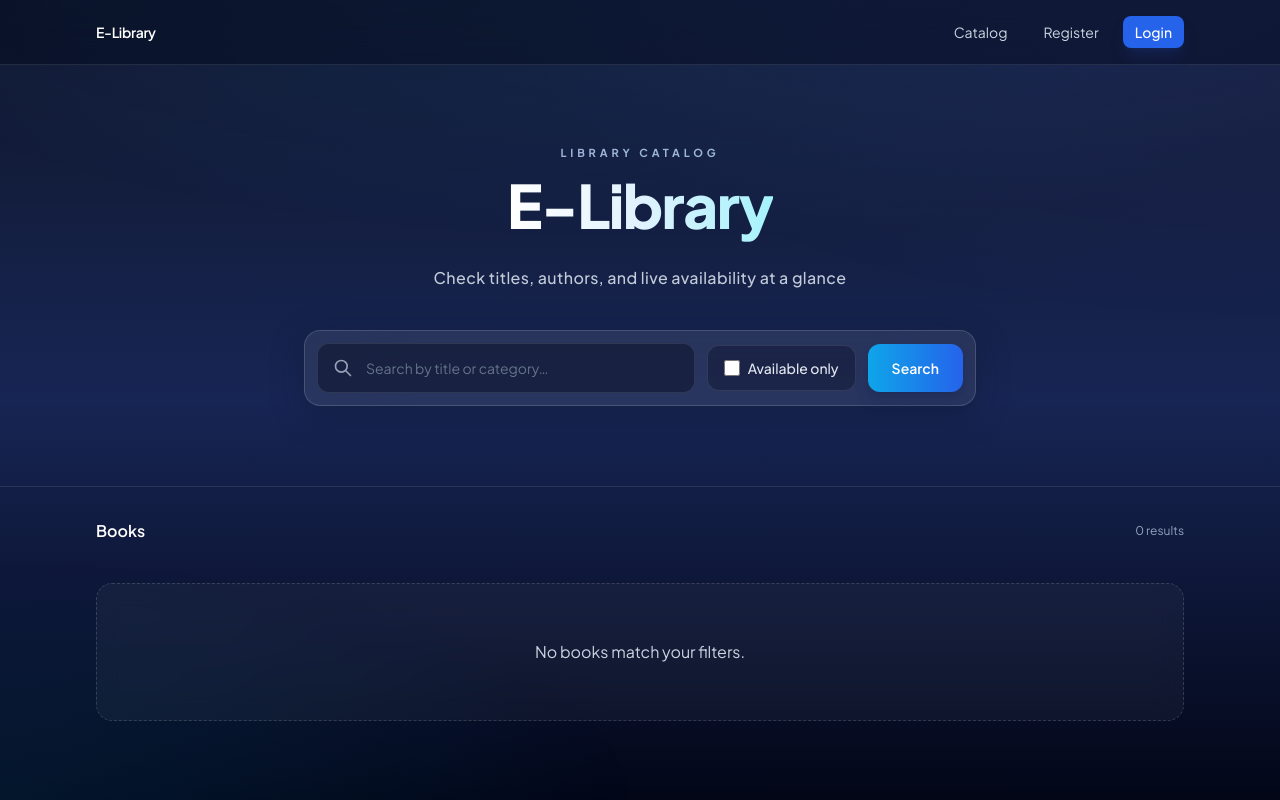
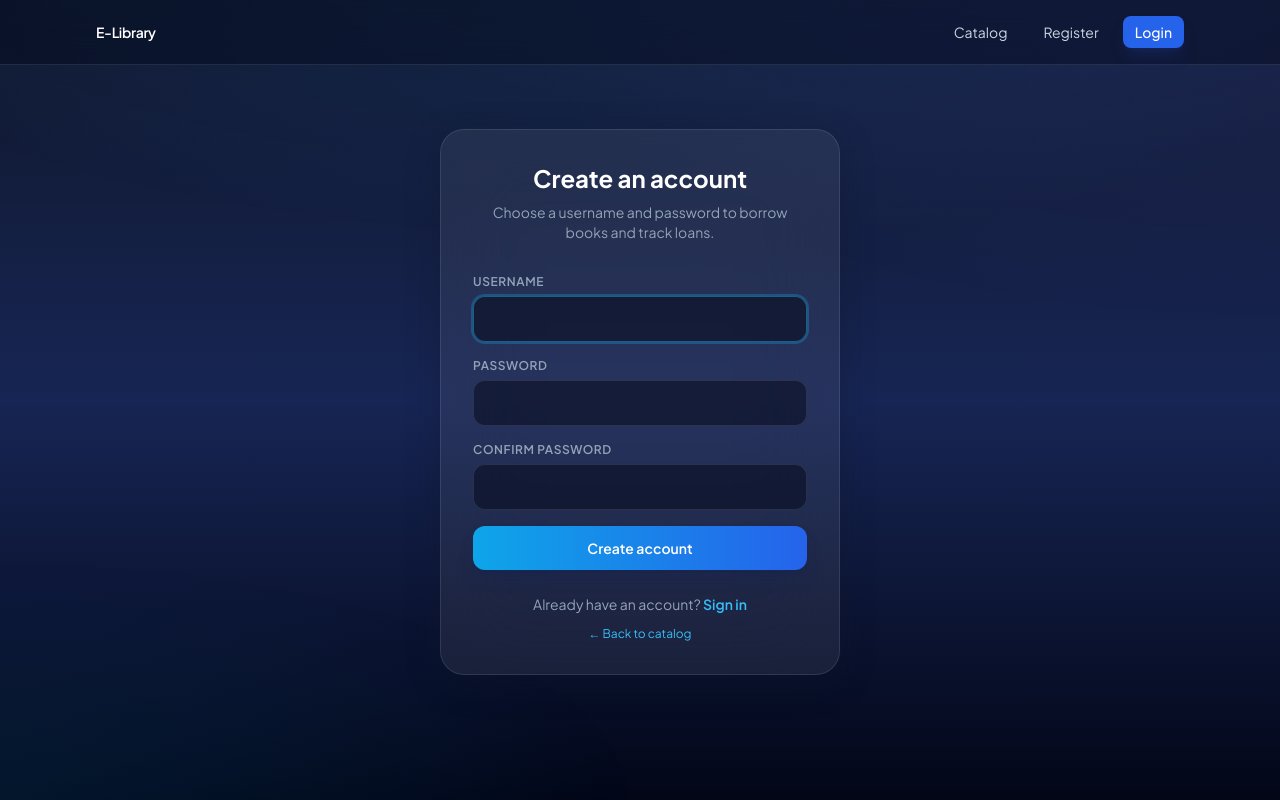
Before and after one commit to tarun-102/E-library, a Django app: page /accounts/register/ in a window 1280 px wide. Run offline with Django 5.2, Linux system fonts and the light colour scheme; some libraries are stand-ins or nearby versions.

Commit message:
error fix setings.py

```diff
--- a/library/templates/registration/register.html
+++ b/library/templates/registration/register.html
@@ -1,127 +1,54 @@
 {% extends "base.html" %}
+{% block title %}Register — E-Library{% endblock %}
+{% block content %}
+<main class="mx-auto flex min-h-[70vh] max-w-md flex-col justify-center px-4 py-16 sm:px-6">
+    <div class="rounded-3xl border border-white/10 bg-white/[0.07] p-8 shadow-glass backdrop-blur-2xl">
+        <h1 class="text-center text-2xl font-bold text-white">Create an account</h1>
+        <p class="mt-2 text-center text-sm text-slate-400">Choose a username and password to borrow books and track loans.</p>
 
-{% block title %}Catalog — E-Library{% endblock %}
+        {% if form.non_field_errors %}
+        <div class="mt-4 space-y-1 rounded-xl border border-rose-500/30 bg-rose-500/10 px-3 py-2 text-center text-sm text-rose-100">
+            {% for err in form.non_field_errors %}
+            <p>{{ err }}</p>
+            {% endfor %}
+        </div>
+        {% endif %}
 
-{% block extra_head %}
-<style>
-    @keyframes floaty {
-        0%, 100% { transform: translateY(0); }
-        50% { transform: translateY(-10px); }
-    }
-    .animate-floaty {
-        animation: floaty 5s ease-in-out infinite;
-    }
-    .animate-floaty-delay {
-        animation: floaty 5.8s ease-in-out infinite;
-        animation-delay: 0.4s;
-    }
-</style>
-{% endblock %}
-
-{% block content %}
-<section class="relative overflow-hidden border-b border-white/10">
-    <div class="mx-auto max-w-4xl px-4 pb-16 pt-14 text-center sm:px-6 sm:pb-20 sm:pt-20 lg:px-8">
-        <p class="text-[11px] font-bold uppercase tracking-[0.35em] text-blue-200/80">Library catalog</p>
-        <h1 class="animate-floaty mt-5 text-4xl font-extrabold tracking-tight sm:text-5xl md:text-6xl">
-            <span class="bg-gradient-to-r from-white via-sky-100 to-cyan-200 bg-clip-text text-transparent">E-Library</span>
-        </h1>
-        <p class="mx-auto mt-6 max-w-xl text-sm font-medium leading-relaxed tracking-wide text-slate-300/95 sm:text-base">
-            Check titles, authors, and live availability at a glance
-        </p>
-
-        <form method="get" action="{% url 'home' %}" class="mx-auto mt-10 max-w-2xl">
-            <div class="rounded-2xl border border-white/15 bg-white/[0.08] p-2 shadow-glass backdrop-blur-2xl sm:p-3">
-                <div class="flex flex-col gap-3 sm:flex-row sm:items-center">
-                    <div class="relative flex-1">
-                        <span class="pointer-events-none absolute inset-y-0 left-0 flex items-center pl-4 text-slate-400">
-                            <svg class="h-5 w-5" fill="none" stroke="currentColor" viewBox="0 0 24 24">
-                                <path stroke-linecap="round" stroke-linejoin="round" stroke-width="2" d="M21 21l-6-6m2-5a7 7 0 11-14 0 7 7 0 0114 0z"/>
-                            </svg>
-                        </span>
-                        <input type="search" name="q" id="q" value="{{ q }}"
-                            placeholder="Search by title or category…"
-                            class="w-full rounded-xl border border-white/10 bg-slate-950/40 py-3.5 pl-12 pr-4 text-sm text-white placeholder:text-slate-500 outline-none ring-2 ring-transparent transition focus:border-sky-400/40 focus:ring-sky-500/30">
-                    </div>
-                    <label class="flex shrink-0 cursor-pointer items-center gap-2 rounded-xl border border-white/10 bg-slate-950/30 px-4 py-3 text-sm text-slate-200">
-                        <input type="checkbox" name="available" value="1" {% if available_only %}checked{% endif %}
-                            class="h-4 w-4 rounded border-white/30 bg-white/10 text-sky-500 focus:ring-sky-400">
-                        <span class="font-medium">Available only</span>
-                    </label>
-                    <button type="submit"
-                        class="shrink-0 rounded-xl bg-gradient-to-r from-sky-500 to-blue-600 px-6 py-3.5 text-sm font-semibold text-white shadow-lg shadow-blue-950/40 transition hover:from-sky-400 hover:to-blue-500">
-                        Search
-                    </button>
-                </div>
-            </div>
-        </form>
-    </div>
-</section>
-
-<main class="mx-auto max-w-6xl px-4 py-8 sm:px-6 lg:px-8">
-    <div class="flex items-center justify-between gap-4">
-        <h2 class="text-base font-semibold text-white">Books</h2>
-        <p class="text-xs text-slate-400">{{ books|length }} result{% if books|length != 1 %}s{% endif %}</p>
-    </div>
-
-    {% if books %}
-    <div class="mt-6 grid grid-cols-2 gap-3 sm:gap-4 md:grid-cols-3 lg:grid-cols-4 xl:grid-cols-5">
-        {% for book in books %}
-        <article class="group flex flex-col overflow-hidden rounded-xl border border-white/10 bg-white/[0.06] shadow-md backdrop-blur-xl transition hover:border-sky-400/25 hover:bg-white/[0.09]">
-            <div class="relative flex w-full justify-center bg-gradient-to-b from-slate-800 via-slate-900 to-slate-950 px-2 pt-3 pb-2.5">
-                <div class="relative aspect-[2/3] w-full max-w-[7.25rem] overflow-hidden rounded shadow-[0_8px_24px_-6px_rgba(0,0,0,0.55)] ring-1 ring-white/12 sm:max-w-[8.25rem]">
-
-                {# Updated Image Logic #}
-                {% if book.image_url %}
-                    <img src="{{ book.image_url }}" alt="{{ book.title }}" class="h-full w-full object-cover transition duration-500 group-hover:scale-110" loading="lazy">
-                {% elif book.image %}
-                    <img src="{{ book.image.url }}" alt="{{ book.title }}" class="h-full w-full object-cover transition duration-500 group-hover:scale-110" loading="lazy">
-                {% else %}
-                <div class="flex h-full w-full flex-col items-center justify-center gap-1 bg-slate-900/90 text-slate-500">
-                    <svg class="h-8 w-8 opacity-40" fill="none" stroke="currentColor" viewBox="0 0 24 24">
-                        <path stroke-linecap="round" stroke-linejoin="round" stroke-width="1" d="M12 6.253v13m0-13C10.832 5.477 9.246 5 7.5 5S4.168 5.477 3 6.253v13C4.168 18.477 5.754 18 7.5 18s3.332.477 4.5 1.253m0-13C13.168 5.477 14.754 5 16.5 5c1.747 0 3.332.477 4.5 1.253v13C19.832 18.477 18.247 18 16.5 18c-1.746 0-3.332.477-4.5 1.253"/>
-                    </svg>
-                    <span class="text-[10px] font-medium uppercase">No cover</span>
-                </div>
-                {% endif %}
-                </div>
-            </div>
-            <div class="flex flex-1 flex-col p-3 sm:p-3.5">
-                <div class="flex items-start justify-between gap-1.5">
-                    <span class="inline-flex max-w-[58%] truncate rounded-full border border-white/10 bg-white/5 px-1.5 py-0.5 text-[9px] font-bold uppercase tracking-wide text-sky-200/90">
-                        {{ book.get_category_display }}
-                    </span>
-                    {% if not book.is_available %}
-                    <span class="inline-flex shrink-0 items-center rounded-full bg-rose-500/20 px-1.5 py-0.5 text-[10px] font-semibold text-rose-100 ring-1 ring-rose-400/35">Borrowed</span>
-                    {% else %}
-                    <span class="inline-flex shrink-0 items-center rounded-full bg-emerald-500/20 px-1.5 py-0.5 text-[10px] font-semibold text-emerald-100 ring-1 ring-emerald-400/35">Available</span>
-                    {% endif %}
-                </div>
-                <h3 class="mt-2 line-clamp-2 text-sm font-bold leading-snug text-white">{{ book.title }}</h3>
-                <p class="mt-0.5 line-clamp-1 text-xs text-slate-400">by <span class="text-slate-200">{{ book.author }}</span></p>
-
-                {% if user.is_authenticated and book.is_available %}
-                <form method="post" action="{% url 'borrow_book' book.pk %}" class="mt-3">
-                    {% csrf_token %}
-                    <button type="submit"
-                        class="w-full rounded-lg bg-white/10 py-1.5 text-[11px] font-semibold text-white ring-1 ring-white/15 transition hover:bg-sky-600/80 hover:ring-sky-400/40">
-                        Borrow
-                    </button>
-                </form>
-                {% elif not user.is_authenticated and book.is_available %}
-                <p class="mt-2 text-center text-[10px] leading-tight text-slate-500">
-                    <a href="{% url 'register' %}" class="font-semibold text-sky-300 hover:text-sky-200">Register</a>
-                    or <a href="{% url 'login' %}" class="font-semibold text-sky-300 hover:text-sky-200">Login</a>
-                    to request
-                </p>
+        <form method="post" action="{% url 'register' %}" class="mt-8 space-y-4">
+            {% csrf_token %}
+            <div>
+                <label for="{{ form.username.id_for_label }}" class="mb-1.5 block text-xs font-semibold uppercase tracking-wider text-slate-400">Username</label>
+                {{ form.username }}
+                {% if form.username.errors %}
+                <p class="mt-1.5 text-xs text-rose-300">{{ form.username.errors.0 }}</p>
                 {% endif %}
             </div>
-        </article>
-        {% endfor %}
+            <div>
+                <label for="{{ form.password1.id_for_label }}" class="mb-1.5 block text-xs font-semibold uppercase tracking-wider text-slate-400">Password</label>
+                {{ form.password1 }}
+                {% if form.password1.errors %}
+                <p class="mt-1.5 text-xs text-rose-300">{{ form.password1.errors.0 }}</p>
+                {% endif %}
+            </div>
+            <div>
+                <label for="{{ form.password2.id_for_label }}" class="mb-1.5 block text-xs font-semibold uppercase tracking-wider text-slate-400">Confirm password</label>
+                {{ form.password2 }}
+                {% if form.password2.errors %}
+                <p class="mt-1.5 text-xs text-rose-300">{{ form.password2.errors.0 }}</p>
+                {% endif %}
+            </div>
+            <button type="submit"
+                class="mt-2 w-full rounded-xl bg-gradient-to-r from-sky-500 to-blue-600 py-3 text-sm font-semibold text-white shadow-lg shadow-blue-950/40 hover:from-sky-400 hover:to-blue-500">
+                Create account
+            </button>
+        </form>
+        <p class="mt-6 text-center text-sm text-slate-400">
+            Already have an account?
+            <a href="{% url 'login' %}" class="font-semibold text-sky-400 hover:text-sky-300">Sign in</a>
+        </p>
+        <p class="mt-3 text-center text-xs text-slate-500">
+            <a href="{% url 'home' %}" class="text-sky-400 hover:text-sky-300">← Back to catalog</a>
+        </p>
     </div>
-    {% else %}
-    <div class="mt-10 rounded-2xl border border-dashed border-white/15 bg-white/[0.04] p-14 text-center backdrop-blur-md">
-        <p class="text-slate-300">No books match your filters.</p>
-    </div>
-    {% endif %}
 </main>
 {% endblock %}
```
Also changed, not shown: elibrary/settings.py (+39 -8 lines), db.sqlite3.
